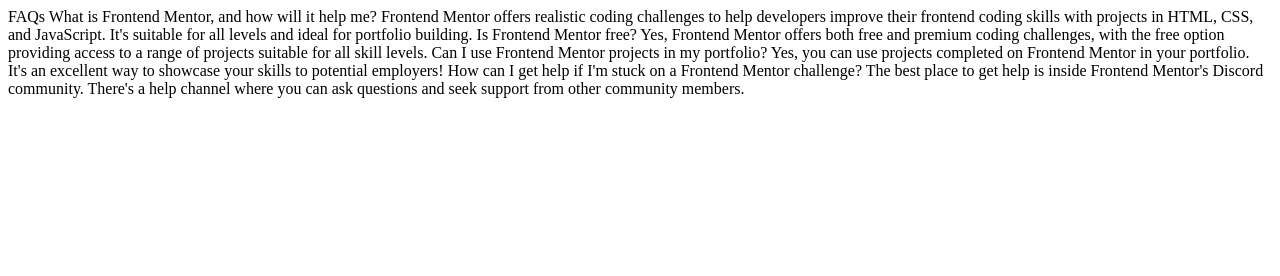
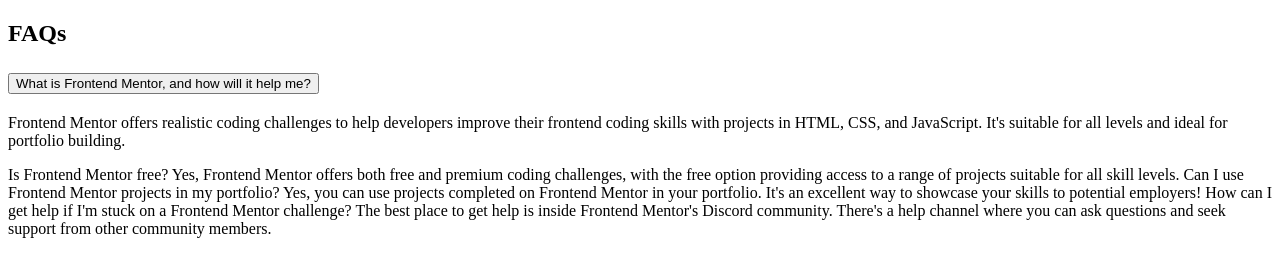
Before and after one commit to sintactico-glitch/fm-faq-accordion, a plain HTML site: page index.html in a window 1280 px wide. Drawn offline with Linux system fonts and the light colour scheme.

Commit message:
feat: Added general markup and for the first .accordion-item

```diff
--- a/index.html
+++ b/index.html
@@ -10,14 +10,30 @@
 
 </head>
 <body>
+  <main>
+    <section>
+      <h1>FAQs</h1>
 
-  FAQs
+      <div class="accordion">
+        <div class="accordion-item">
+          <h2>
+            <button type="button" aria-expanded="false" id="faq-header-1" aria-controls="faq-content-1">
+              What is Frontend Mentor, and how will it help me?
+            </button>
+          </h2>
+          <div id="faq-content-1" aria-labelledby="faq-header-1">
+            <p>Frontend Mentor offers realistic coding challenges to help developers improve their frontend coding skills with projects in HTML, CSS, and JavaScript. It's suitable for all levels and ideal for portfolio building.</p>
+          </div>
+        </div>
+      </div>
 
-  What is Frontend Mentor, and how will it help me?
+    </section>
+  </main>
 
-  Frontend Mentor offers realistic coding challenges to help developers improve their
-  frontend coding skills with projects in HTML, CSS, and JavaScript. It's suitable for
-  all levels and ideal for portfolio building.
+
+
+
+
 
   Is Frontend Mentor free?
 
```
